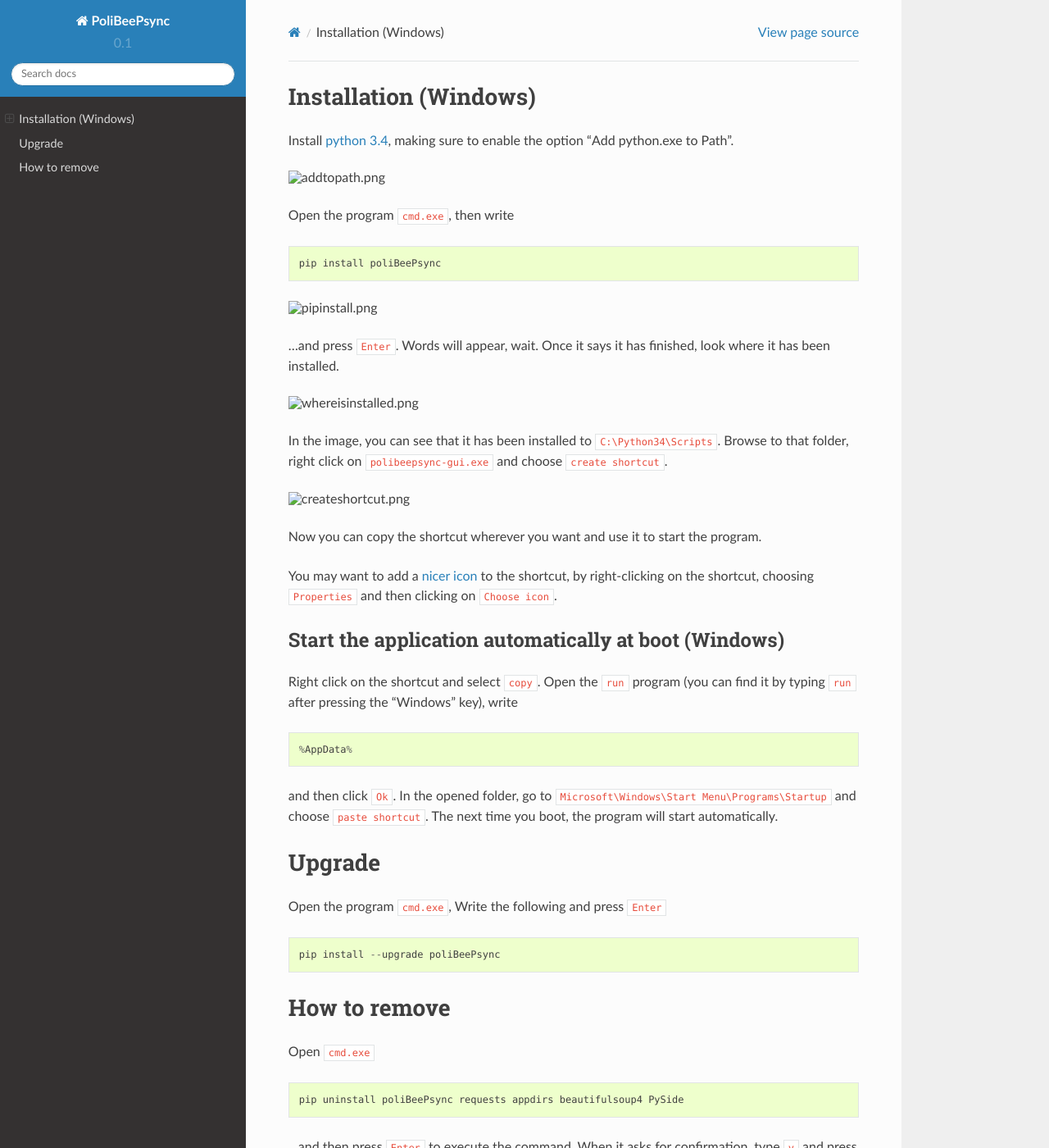
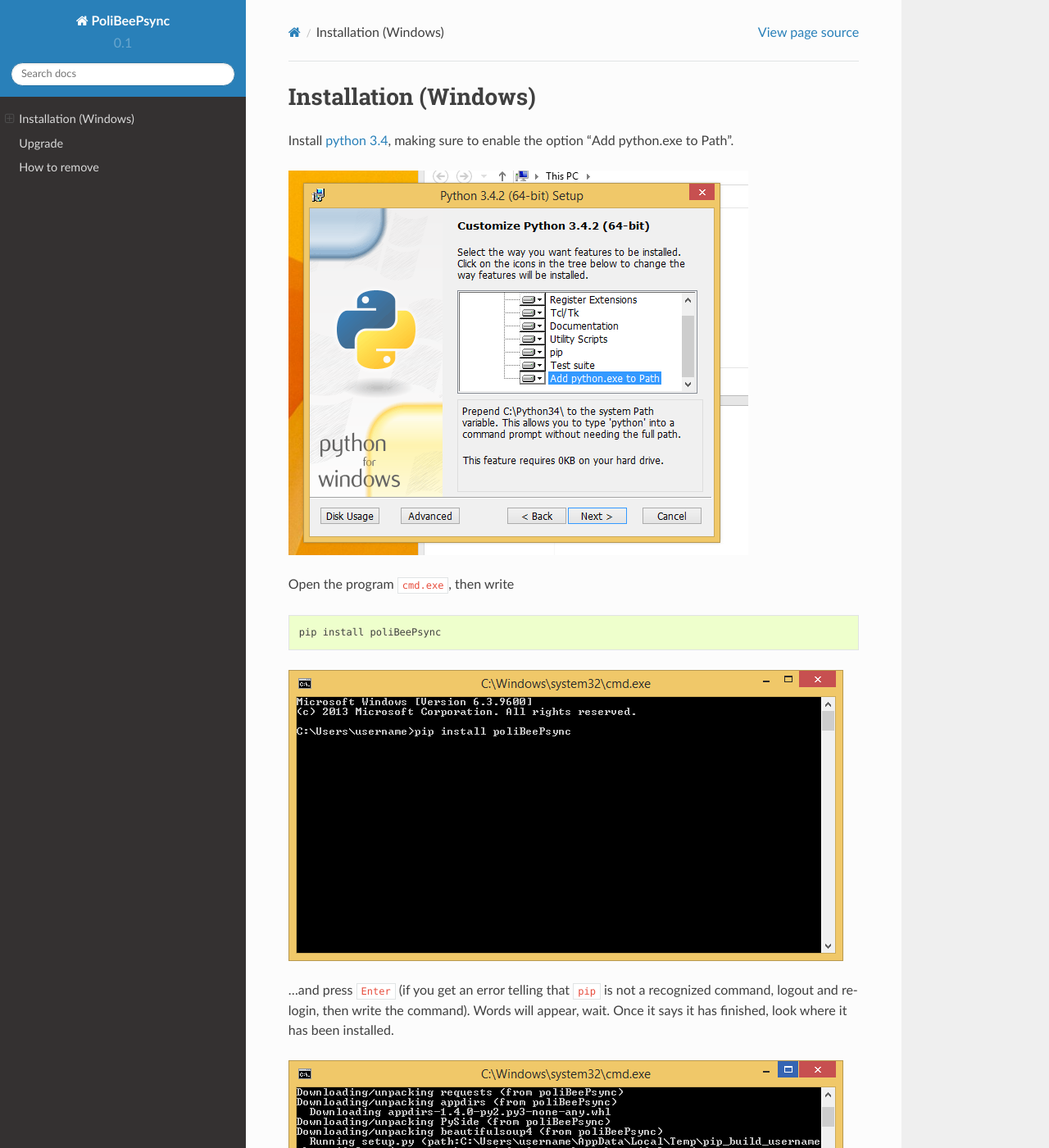
Before and after one commit to Jacotsu/polibeepsync, a Sphinx documentation site: the page built from docs/source/installation-win.rst, in a window 1280 px wide and 1400 px high. Shown: the whole window at 82% size. Built offline with Sphinx 7.4.7 and the Read the Docs theme 2.0.0, drawn with Linux system fonts in a browser that asks for light colours; pages that are not in the unit, such as notebooks, are missing from menus.

Commit message:
documentation update

```diff
--- a/docs/source/installation-win.rst
+++ b/docs/source/installation-win.rst
@@ -12,7 +12,7 @@
 
 .. image:: pipinstall.png
 
-...and press ``Enter``. Words will appear, wait. Once it says it has finished,
+...and press ``Enter`` (if you get an error telling that ``pip`` is not a recognized command, logout and re-login, then write the command). Words will appear, wait. Once it says it has finished,
 look where it has been installed.
 
 .. image:: whereisinstalled.png
```
Also changed, not shown: docs/source/addtopath.png (added), docs/source/chooseicon.png (added), docs/source/chooseqtgui.png (added), docs/source/createshortcut.png (added), docs/source/pipinstall.png (added), docs/source/shortcut-general.png (added), docs/source/whereisinstalled.png (added).
